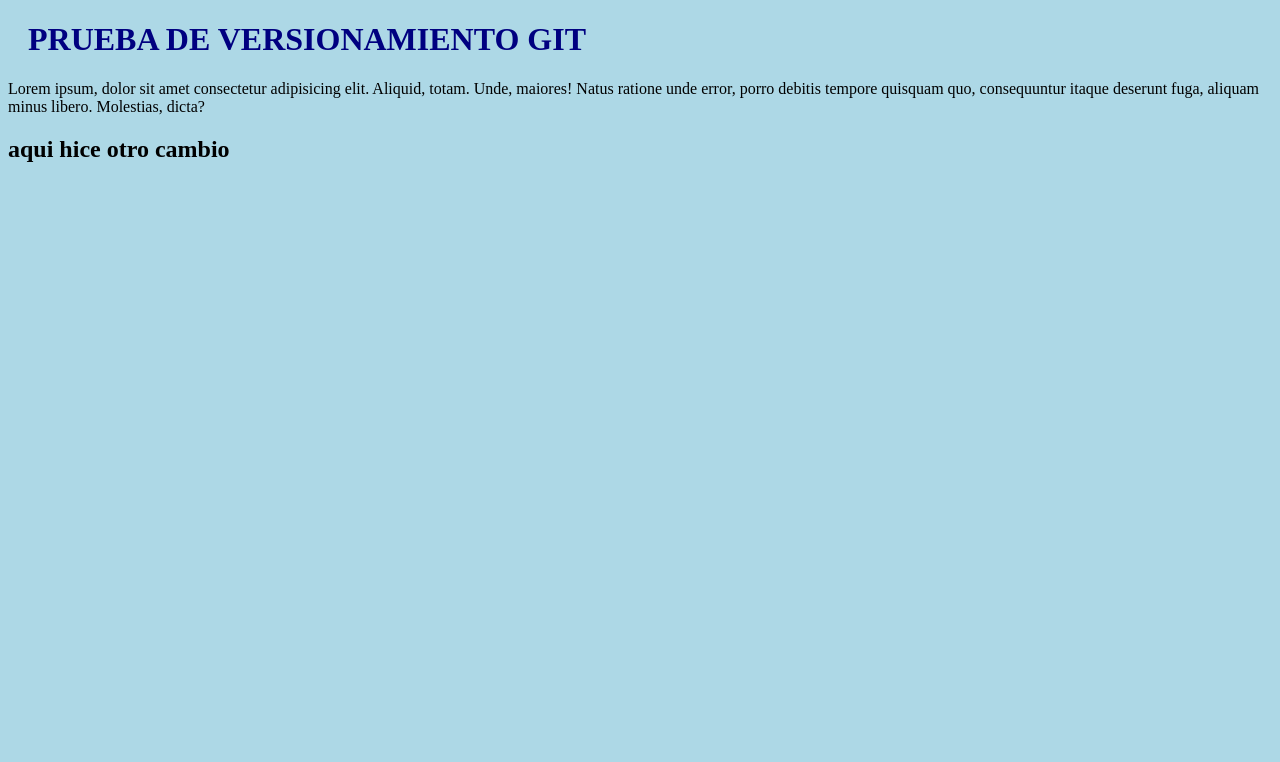
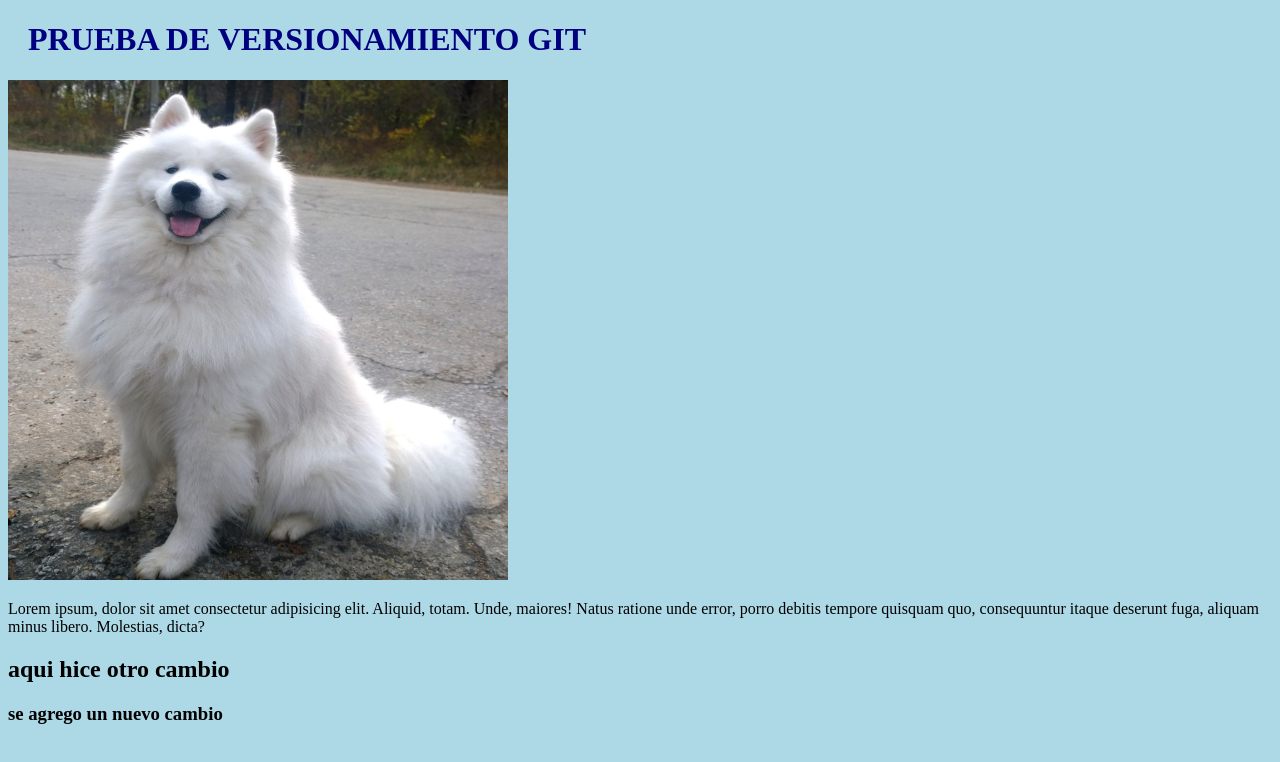
Before and after one commit to Kaiser997/gitpruebas, a plain HTML site: page index.html in a window 1280 px wide. Drawn offline with Linux system fonts and the light colour scheme.

Commit message:
se agrega imagen de animal en el index

```diff
--- a/index.html
+++ b/index.html
@@ -10,10 +10,12 @@
 
 <body>
     <h1>PRUEBA DE VERSIONAMIENTO GIT</h1>
+    <div><img id= "animal" src="img/11.10.2015_Samoyed_(cropped).jpg" alt="animal"></div>
     <p>Lorem ipsum, dolor sit amet consectetur adipisicing elit. Aliquid, totam. Unde, maiores! Natus ratione unde
         error, porro debitis tempore quisquam quo, consequuntur itaque deserunt fuga, aliquam minus libero. Molestias,
         dicta?</p>
         <h2>aqui hice otro cambio</h2>
+        <h3>se agrego un nuevo cambio</h3>
 </body>
 
 </html>
--- a/style.css
+++ b/style.css
@@ -6,3 +6,8 @@ body {
     color: navy;
     margin-left: 20px;
     }
+
+#animal{
+    width: 500px;
+    height: 500px;
+}
```
Also changed, not shown: img/11.10.2015_Samoyed_(cropped).jpg (added).
